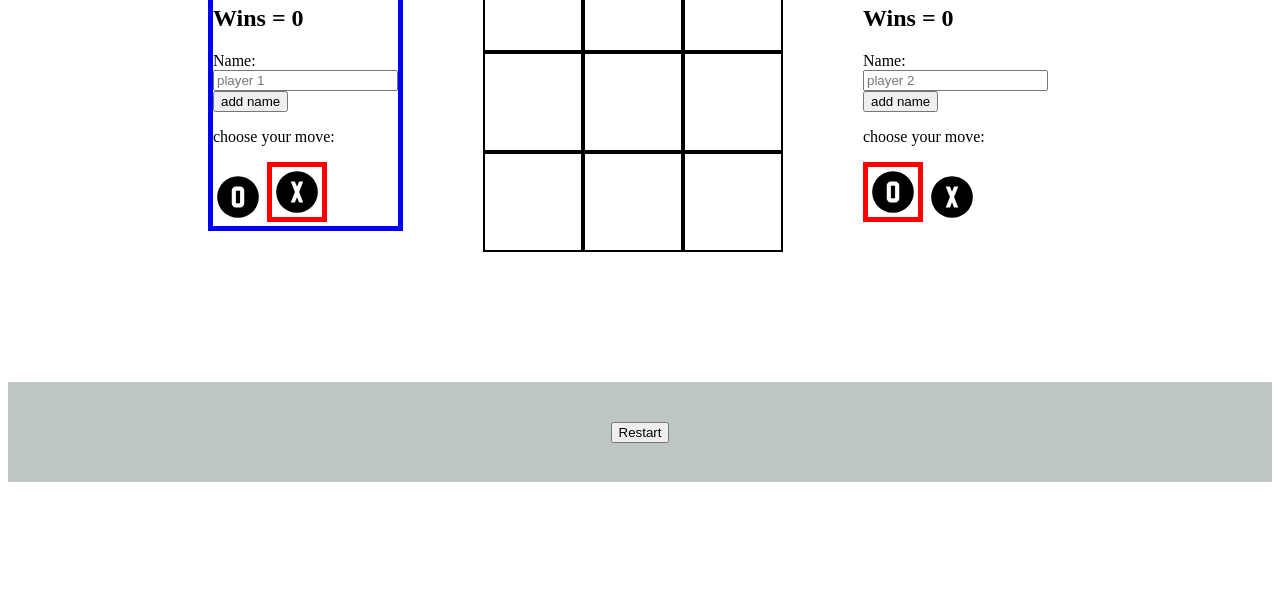
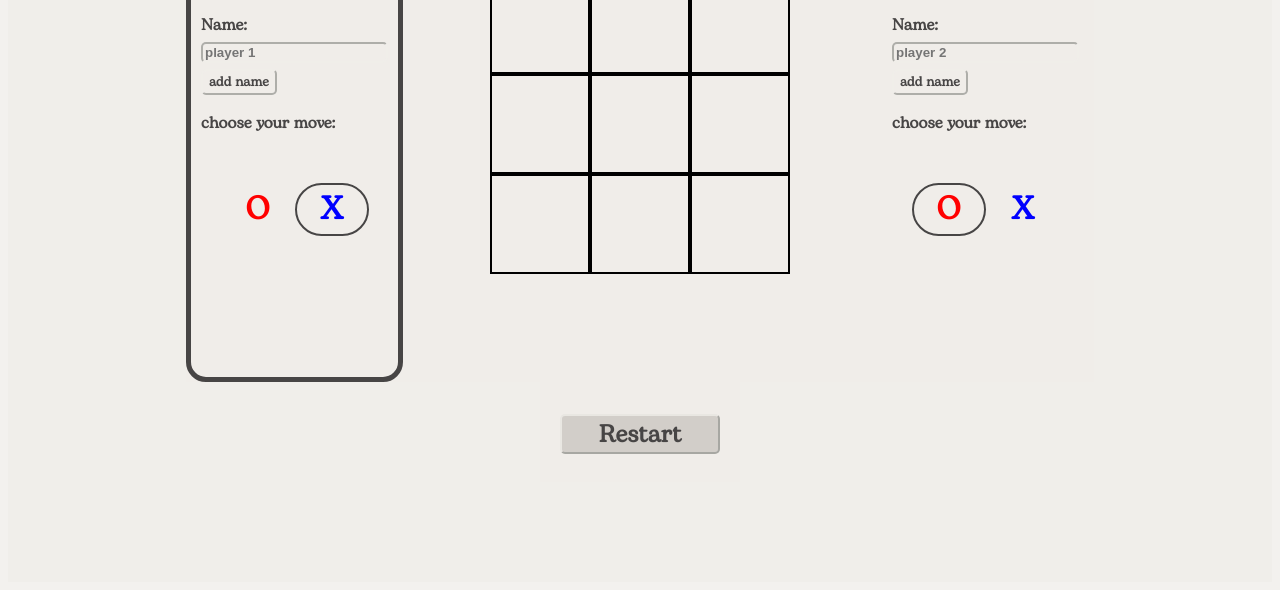
Before and after one commit to lightspot-coder/Tic-Tac-Toe, a plain HTML site: page index.html in a window 1280 px wide. Shown: the part 226-816 px from the top of the page. Drawn offline with Linux system fonts and the light colour scheme; a web font is replaced by a local one.

Commit message:
adding style to the game

```diff
--- a/index.html
+++ b/index.html
@@ -5,27 +5,32 @@
     <meta name="viewport" content="width=device-width">
     <link rel='stylesheet' href='styles.css'/>
     <title>Tic Tac Toe</title>
+    <link rel="preconnect" href="https://fonts.googleapis.com">
+    <link rel="preconnect" href="https://fonts.gstatic.com" crossorigin>
+    <link href="https://fonts.googleapis.com/css2?family=Bitcount+Grid+Single:wght@100..900&family=Playwrite+HU:wght@100..400&family=Roboto:ital,wght@0,100..900;1,100..900&display=swap" rel="stylesheet">
 
   </head>
 
   <body>
     <div class="container">
-      <div id="player_1_div">
+      <div id="player_1_div" class="current_player">
         <h2 id="player_1_header">Player 1</h2>
         <h2 id="player_1_wins">Wins = 0</h2>
-        <form action="" method="">
+
           <label for="player_1_name">Name:</label>
           <input type="text" id="player_1_name" placeholder="player 1">
           <button id="button_player_1_name" type="button">add name</button>
-        </form>
-        <div>
+
+        <div class="choose_move_container">
           <p>choose your move:</p>
-          <img id="player_1_move_o" move="O" src="img/alpha-o-circle.svg"/>
-          <img id="player_1_move_x" move="X" src="img/alpha-x-circle.svg"/>
+          <div class="choose_move">
+            <p id="player_1_move_o" move="O" class="move_no_selected">O</p>
+            <p id="player_1_move_x" move="X" class="move_selected">X</p>
+          </div>
         </div>
       </div>
       <div class="main-container">
-      <h1>Tic tac toe</h1>
+      <h1>Tic Tac Toe</h1>
       <div class="board" id="gameBoard">
           <div class="cell" id ="cell-00"></div>
           <div class="cell" id ="cell-01"></div>
@@ -37,21 +42,22 @@
           <div class="cell" id ="cell-21"></div>
           <div class="cell" id ="cell-22"></div>
       </div>
-      <h2 id="game-over-message"></h2>
+      <h3 id="game-over-message"></h3>
       </div>
-      <div id="player_2_div">
+      <div id="player_2_div" class="no_current_player">
         <h2 id="player_2_header">Player 2</h2>
         <h2 id="player_2_wins">Wins = 0</h2>
-         <form action="" method="">
+
           <label for="player_2_name">Name:</label>
           <input type="text" id="player_2_name" placeholder="player 2">
           <button id="button_player_2_name" type="button">add name</button>
-        </form>
 
-        <div>
+        <div class="choose_move_container">
           <p>choose your move:</p>
-          <img id="player_2_move_o" move="O" src="img/alpha-o-circle.svg"/>
-          <img id="player_2_move_x" move="X" src="img/alpha-x-circle.svg"/>
+          <div class="choose_move">
+            <p id="player_2_move_o" move="O" class="move_selected">O</p>
+            <p id="player_2_move_x" move="X" class="move_no_selected">X</p>
+          </div>
         </div>
       </div>
     </div>
--- a/scripts.js
+++ b/scripts.js
@@ -263,7 +263,7 @@ const display_players = (function(){
     const change_header = (player) => {
 
         //"player_1","player_1_name"
-        let id = "player_" + (player + 1);
+        let id = "player_" + (player + 1) + "_div";
         let input = "player_" + (player + 1) + "_name";
 
         console.log(id);
@@ -414,6 +414,7 @@ function addMove(id){
             displayBoard.remove_event(id);
             console.log("addMove: trying to render a " + next_move);
             cell_clicked.childNodes[0].textContent = next_move;
+            cell_clicked.childNodes[0].setAttribute("move",next_move);
 
             let statOfGame = Game.flowOfGame(next_move,+id.charAt(5),+id.charAt(6));
             if(statOfGame[0] || statOfGame[1]){ // someone win the game or ties
--- a/styles.css
+++ b/styles.css
@@ -1,26 +1,47 @@
+@font-face {
+    font-family: 'Bogart Trial';
+    src: url('fonts/BogartTrial-Regular.woff2') format('woff2'),
+        url('fonts/BogartTrial-Regular.woff') format('woff');
+    font-weight: normal;
+    font-style: normal;
+    font-display: swap;
+}
+
+*{
+    font-family: "Bogart Trial", sans-serif;
+    color:#474545;
+    font-weight: bold;
+    background-color: #f0eeeac7;
+}
+
+span, input,h2{
+    font-family: sans-serif;
+}
+
 body{
+
     display: flex;
     flex-direction: column;
     justify-content: center;
+    align-items: center;
+    min-height: 100vh;
 }
 
 .footer{
-    background-color: rgb(189, 197, 197);
+
+
     display: flex;
     justify-content: center;
     align-items: center;
+    width: 200px;
     height: 100px;
 }
 
 .container{
-    margin-left: 200px;
-    width: 800px;
-    height: 600px;
-    display: flex;
-    justify-content: center;
-    align-items: center;
-    justify-content: space-around;
-    gap: 80px;
+
+    display: grid;
+    grid-template-columns: 0.5fr 2fr 0.5fr;
+    gap: 20px;
 }
 
 .main-container{
@@ -28,13 +49,14 @@ body{
     flex-direction: column;
     justify-content: center;
     align-items: center;
-    width: 300px;
 }
 
 .board{
+
     display: grid;
     grid-template-columns: 100px 100px 100px;
     grid-template-rows: 100px 100px 100px;
+
 }
 .cell {
     border: 2px solid black;
@@ -53,19 +75,91 @@ img[id*="player_"] {
 }
 
 .move_selected{
-    border: 5px solid red;
+
+    border: 2px solid #474545;
+    border-radius: 100px;
 
 }
 
 .move_no_selected{
-    border-style: none;
+    border: 2px solid #f0eeeac7;
+}
+
+
+#player_1_div, #player_2_div{
+    padding: 10px;
 }
 
 
 .current_player{
-    border: 5px solid blue;
+    border-radius: 20px;
+    border: 5px solid #474545;
 }
 
-.not_current_player{
-    border-style: none;
+.no_current_player{
+
+     border: 5px solid #f0eeeac7;
 }
+
+#restart_game{
+
+    border-radius: 5px;
+    width: 80%;
+    height: 40%;
+    background-color: #c9c6c1c7;
+    font-size: x-large;
+}
+#restart_game:hover{
+
+    background-color: #6b6a68c7;
+}
+
+#game-over-message{
+    height: 70px;
+    width: 300px;
+}
+
+button{
+    margin-top: 5px;
+    border-radius: 5px;
+    border-color: #f0eeeac7;
+}
+button:hover{
+    background-color: #6b6a68c7;
+}
+
+input{
+    margin-top: 5px;
+    border-radius: 5px;
+    border-color: #f0eeeac7;
+}
+.choose_move_container{
+
+    display: flex;
+    flex-direction: column;
+
+
+
+}
+.choose_move{
+    display: flex;
+    justify-content: center;
+    font-size: xx-large;
+}
+
+.choose_move p{
+
+    text-align: center;
+    width: 70px;
+
+}
+
+p[move="X"]{
+
+    color:blue;
+}
+
+p[move="O"]{
+
+    color:red;
+}
```
Also changed, not shown: fonts/BogartTrial-Regular.woff (added), fonts/BogartTrial-Regular.woff2 (added).
